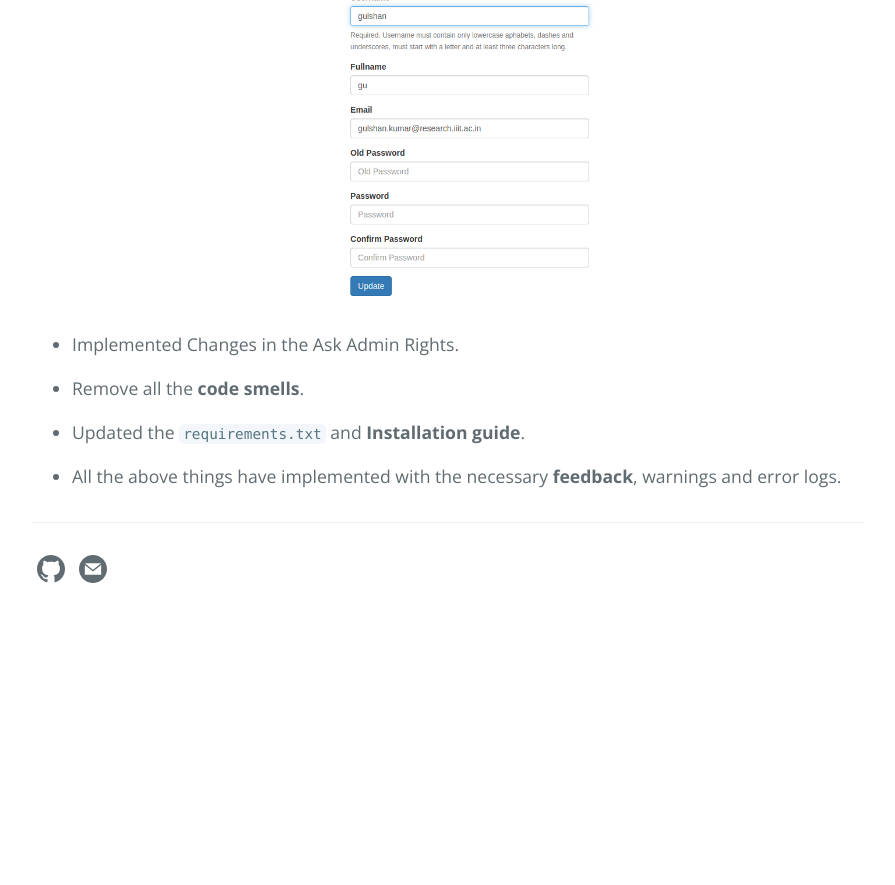
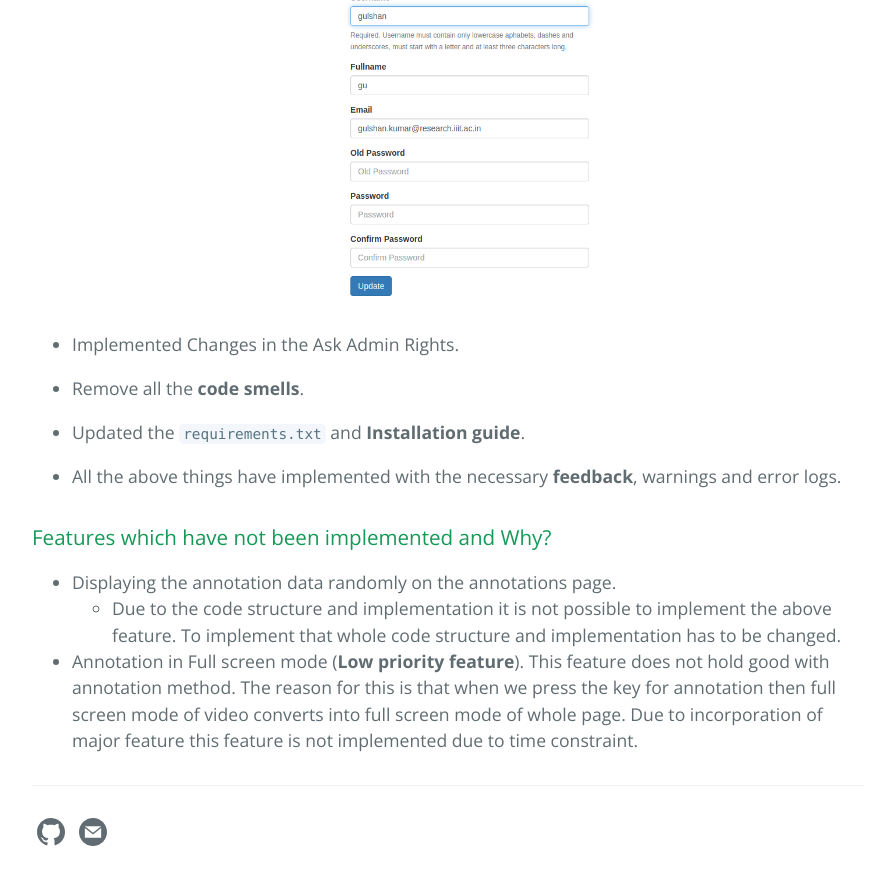
Before and after one commit to gulshan-mittal/GSoC19-blog, a Jekyll site: the page built from _posts/2019-07-27-Final-Phase-progress.md, in a window 1280 px wide and 900 px high, scrolled down 7516 px. Shown: the top 885 px of the window, without its empty margins (192-1087 px from the left). Built offline with Jekyll 4.4.1, drawn with Linux system fonts in a browser that asks for light colours; before the commit the page ends 8153 px from its top, so only the background shows below that.

Commit message:
Updated Blog

```diff
--- a/_posts/2019-07-27-Final-Phase-progress.md
+++ b/_posts/2019-07-27-Final-Phase-progress.md
@@ -90,3 +90,9 @@ The following features has been implemented in Final Phase till so far:
 * Updated the ``requirements.txt`` and **Installation guide**.
 
 * All the above things have implemented with the necessary **feedback**, warnings and error logs.
+
+### [](#header-4) Features which have not been implemented and Why?
+
+* Displaying the annotation data randomly on the annotations page.
+    * Due to the code structure and implementation it is not possible to implement the above feature. To implement that whole code structure and implementation has to be changed.
+* Annotation in Full screen mode (**Low priority feature**). This feature does not hold good with annotation method. The reason for this is that when we press the key for annotation then full screen mode of video converts into full screen mode of whole page. Due to incorporation of major feature this feature is not implemented due to time constraint.
```
